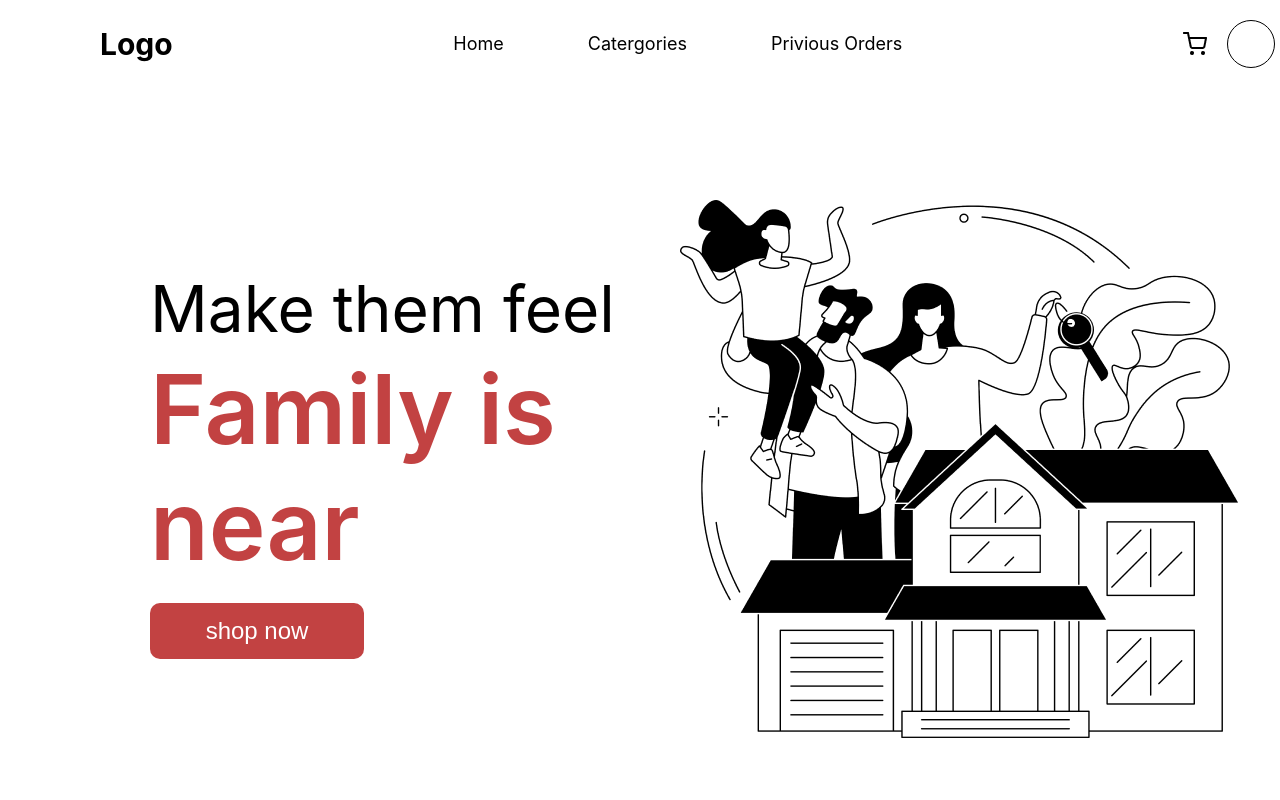
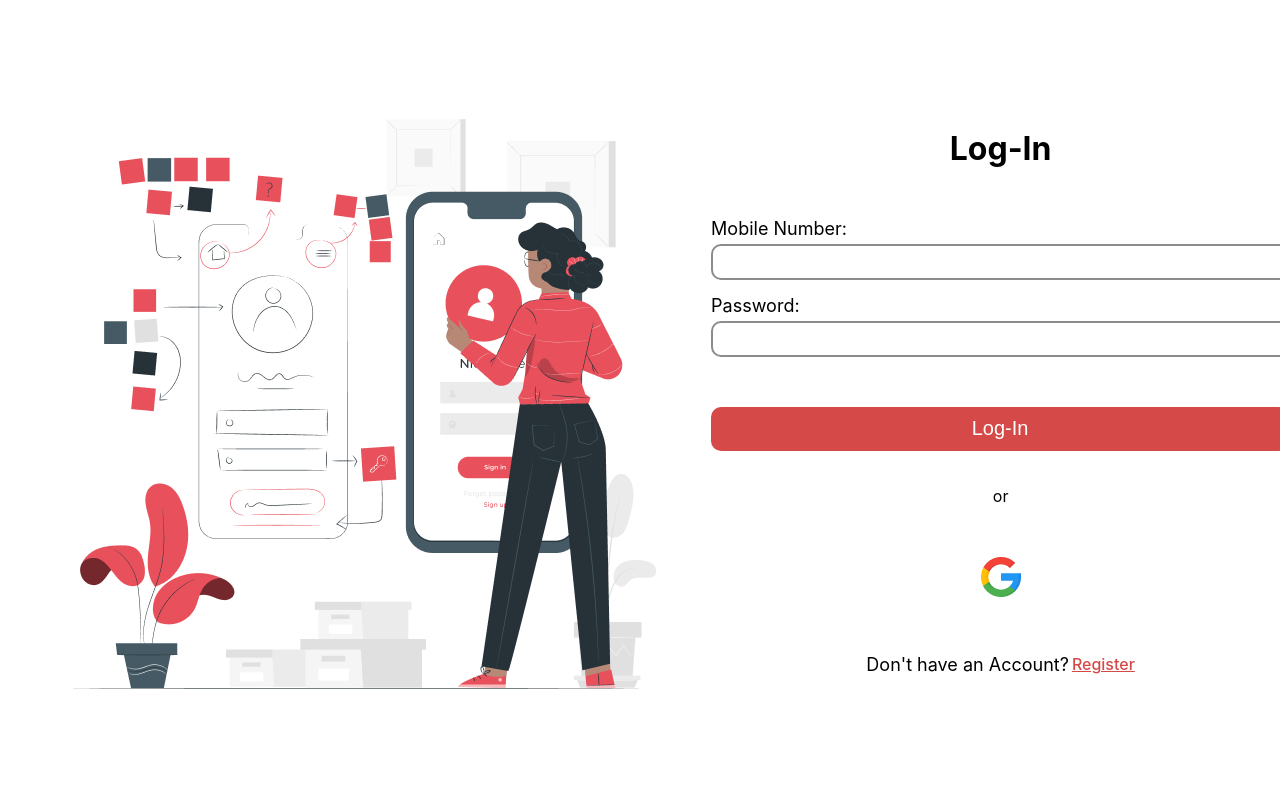
Before and after one commit to SasithDuleepa/jail, a React (Create React App) app: page / in a window 1280 px wide. Shown: the top 800 px of the page. Built offline with nearby package versions, Linux system fonts and the light colour scheme; no server answers.

Commit message:
login edite

```diff
--- a/src/App.js
+++ b/src/App.js
@@ -19,7 +19,7 @@ function App() {
   const currentPath = window.location.pathname;
     console.log(currentPath);
     useEffect(()=>{
-      if(currentPath == "/user_registration" ||currentPath == "/login"){
+      if(currentPath == "/user_registration" ||currentPath == "/"){
         setRegister(false)
     }
     },[]
@@ -31,9 +31,9 @@ function App() {
       {/* <Navbar /> */}
       <Router>
         <Switch>
-          <Route exact path="/" component={Home} />
+          <Route exact path="/home" component={Home} />
 
-          <Route exact path="/login" component={Login} />
+          <Route exact path="/" component={Login} />
 
           <Route exact path="/item_preview/:id" component={Item_preview} />
           <Route exact path="/add_item" component={Add_item} />
--- a/src/page/Login/login.css
+++ b/src/page/Login/login.css
@@ -34,7 +34,7 @@
     font-weight: 400;
 }
 
-.input {
+.login-input {
     margin-top: 5px;
     width: 563px;
     height: 30px;
@@ -57,7 +57,7 @@
     background-color: var(--red-500);
     color: var(--primary-500);
     font-size: 20px;
-    cursor: pointer;
+
 }
 
 .other-logins {
--- a/src/page/Login/login.jsx
+++ b/src/page/Login/login.jsx
@@ -1,37 +1,54 @@
-import React from 'react'
+import React, { useState } from 'react'
 import './login.css'
 
 import login_image from '../../assets/login_image.png'
 import google from '../../assets/google.png'
 
 export default function Login() {
+    const[loginData, setLoginData] = useState({
+        mobile_no:'',
+        password:''
+    })
+    const HandleChange = (e) =>{
+        const newdata = {...loginData}
+        newdata[e.target.id] = e.target.value
+        setLoginData(newdata)
+    }
+    const LoginHanler = () =>{
+        window.location.href = '/home'
+        // console.log('login clicked');
+    }
     return (
         <div>
-            <div class="login-page">
-                <div class="login-page-left-container">
+            <div className="login-page">
+                <div className="login-page-left-container">
                     <div className='login-image-div'>
                         <img src={login_image} className='login_img' />
                     </div>
                 </div>
 
-                <div class="login-page-right-container">
+                <div className="login-page-right-container">
                     <div className='login-form-div'>
-                        <form>
+
                             <h1 className='login-form-heading'>Log-In</h1>
                             <div className='login-form-inputs'>
-                                <span className='label_mobile'>Mobile Number:</span>
-                                <input className='input' type='number' name='mobile_number' />
-                                <span className='label_password'>Password:</span>
-                                <input className='input' type='password' name='password' />
+                                <label className='label_mobile'>Mobile Number:</label>
+                                <input className='login-input' type='text' id='mobile_no' onChange={(e)=>HandleChange(e)} value={loginData.mobile_no} />
+                                <label className='label_password'>Password:</label>
+                                <input className='login-input' type='password' id='password' onChange={(e)=>HandleChange(e)} value={loginData.password} />
                             </div>
-                            <button className='login-btn'>Log-In</button>
-                        </form>
+
+                             <button className='login-btn' onClick={LoginHanler} >Log-In</button>
+
+
+
+
                         <div className='other-logins'>
                             <p className='other-logins-divider'>or</p>
-                            <img src={google} className='google-login-icon' onClick={'#'}/>
+                            <img src={google} className='google-login-icon'/>
                             <div className='dont-have-acc'>
                                 <p>Don't have an Account?</p>
-                                <span className='go-register' onClick={'#'}>Register</span>
+                                <a className='go-register' >Register</a>
                             </div>
                         </div>
                     </div>
```
